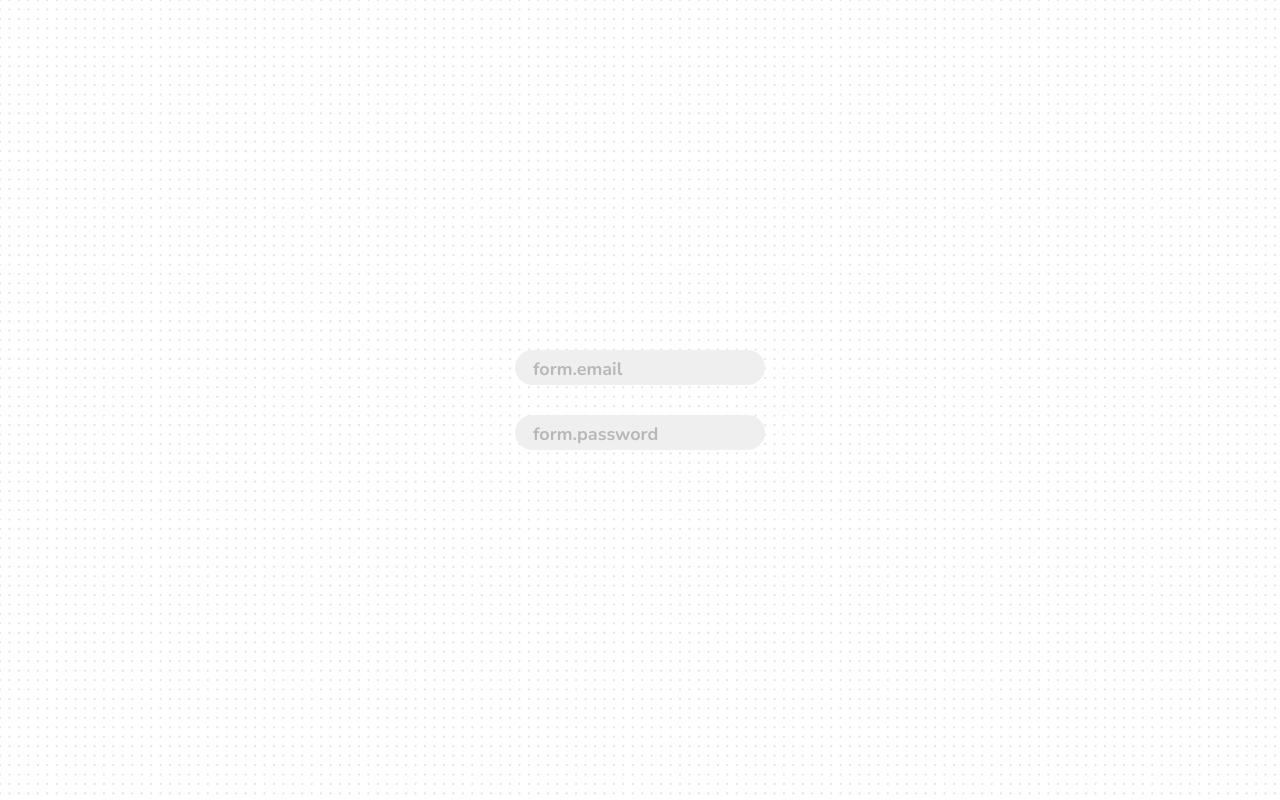
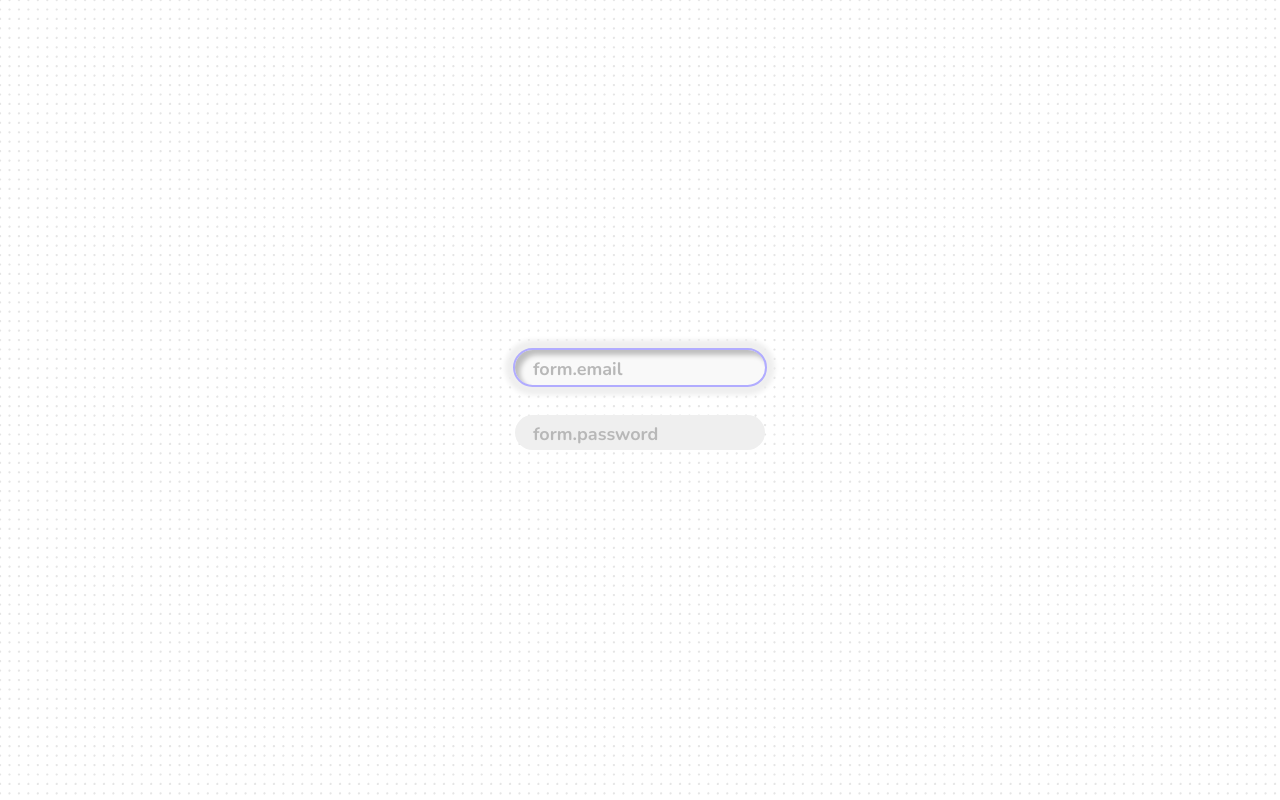
Before and after one commit to psoglav/ribbet-client, a Vue app: page / in a window 1280 px wide. Built offline with nearby package versions, Linux system fonts and the light colour scheme.

Commit message:
add autofocus for input

```diff
--- a/src/components/input/Input.vue
+++ b/src/components/input/Input.vue
@@ -5,6 +5,7 @@
         @focus="focused = true"
         @blur="focused = false"
         v-model="value"
+        :autofocus="autofocus"
         spellcheck="false"
         :type="secure ? 'password' : 'text'"
         :class="{ secure }"
@@ -19,6 +20,7 @@ import { ref } from "vue";
 const props = defineProps({
   name: String,
   secure: Boolean,
+  autofocus: Boolean,
 });
 
 const focused = ref(false);
--- a/src/views/Playground.vue
+++ b/src/views/Playground.vue
@@ -1,6 +1,6 @@
 <template>
   <div class="playground">
-    <Input :name="t('form.email')" />
+    <Input :name="t('form.email')" autofocus />
     <Input :name="t('form.password')" secure />
   </div>
 </template>
```
